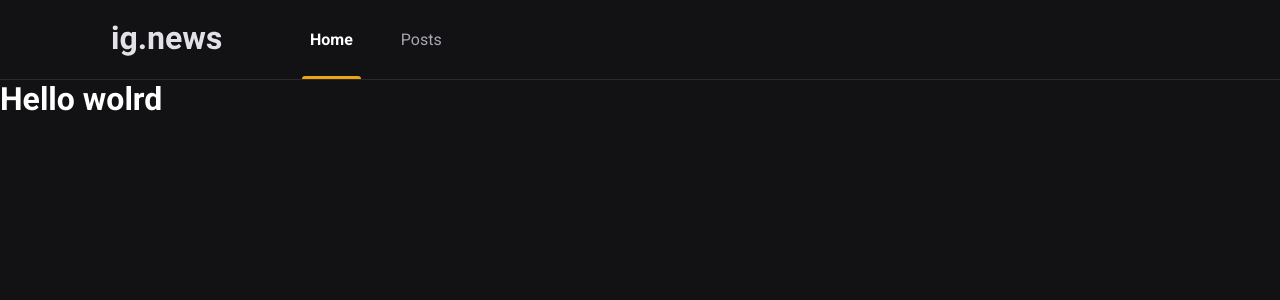
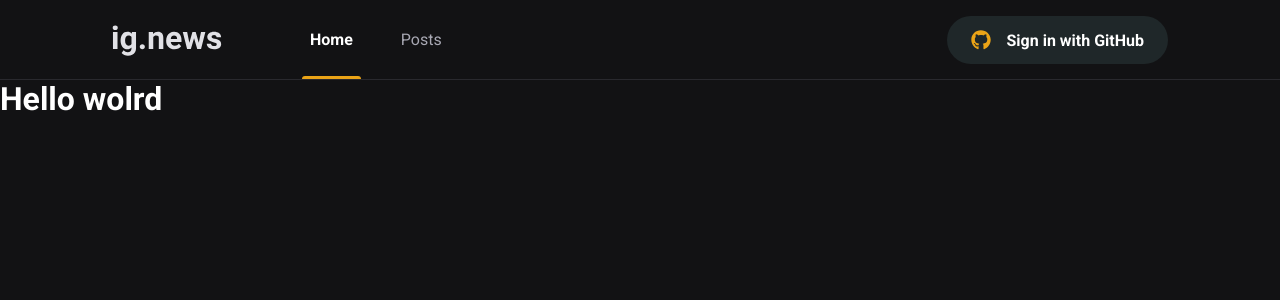
Before and after one commit to manoguii/ig-news, a Next.js app: page / in a window 1280 px wide. Shown: the top 300 px of the page. Built offline with nearby package versions, Linux system fonts and the light colour scheme.

Commit message:
style: Create Button SignIn :zap::art:

```diff
--- a/package.json
+++ b/package.json
@@ -12,6 +12,7 @@
     "next": "12.3.1",
     "react": "18.2.0",
     "react-dom": "18.2.0",
+    "react-icons": "^4.6.0",
     "sass": "^1.55.0"
   },
   "devDependencies": {
--- a/src/Header/index.tsx
+++ b/src/Header/index.tsx
@@ -1,3 +1,4 @@
+import { SignInButton } from '../SignInButton'
 import styles from './styles.module.scss'
 
 export function Header() {
@@ -11,6 +12,8 @@
           </a>
           <a href="">Posts</a>
         </nav>
+
+        <SignInButton />
       </div>
     </header>
   )
--- a/src/Header/styles.module.scss
+++ b/src/Header/styles.module.scss
@@ -51,4 +51,8 @@
       }
     }
   }
+
+  button {
+    margin-left: auto;
+  }
 }
--- /dev/null
+++ b/src/SignInButton/index.tsx
@@ -0,0 +1,20 @@
+import styles from './styles.module.scss'
+import { FaGithub } from 'react-icons/fa'
+import { FiX } from 'react-icons/fi'
+
+export function SignInButton() {
+  const isUserLoggedIn = false
+
+  return isUserLoggedIn ? (
+    <button type="button" className={styles.signInButton}>
+      <FaGithub color="#04B361" />
+      Guilherme David
+      <FiX color="#737380" className={styles.closeIcon} />
+    </button>
+  ) : (
+    <button type="button" className={styles.signInButton}>
+      <FaGithub color="#EBA417" />
+      Sign in with GitHub
+    </button>
+  )
+}
--- /dev/null
+++ b/src/SignInButton/styles.module.scss
@@ -0,0 +1,33 @@
+.signInButton {
+  height: 3rem;
+  border-radius: 9999px;
+  background: var(--gray-850);
+  border: 0;
+  padding: 0 1.5rem;
+
+  display: flex;
+  align-items: center;
+  justify-content: center;
+
+  color: var(--white);
+  font-weight: bold;
+
+  svg {
+    width: 20px;
+    height: 20px;
+  }
+
+  svg:first-child {
+    margin-right: 1rem;
+  }
+
+  svg.closeIcon {
+    margin-left: 1rem;
+  }
+
+  transition: filter 0.2s;
+
+  &:hover {
+    filter: brightness(0.8);
+  }
+}
--- a/styles/globals.scss
+++ b/styles/globals.scss
@@ -9,6 +9,7 @@
   --gray-100: #e1e1e6;
   --gray-300: #A8A8B3;
   --gray-800: #29292E;
+  --gray-850: #1F2729;
   --gray-900: #121214;
 
   --cyan-500: #61BAFB;
```
Also changed, not shown: styles/Home.module.scss (added), 2 other files (tests, documents, lock files or other folders).
